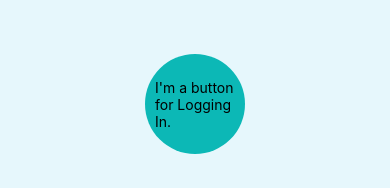
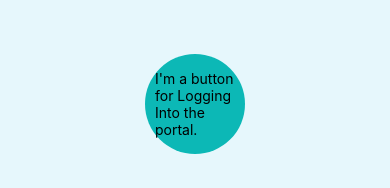
Before and after one commit to osamahabib5/Vaccination-Immunization-App, a React Native app: screen /Home in a window 390 px wide. Shown: the part 350-538 px from the top of the page. Built offline with nearby package versions, Linux system fonts and the light colour scheme.

Commit message:
Osama is commiting

```diff
--- a/src/app/screens/Home.js
+++ b/src/app/screens/Home.js
@@ -10,7 +10,7 @@ export default function Home({ navigation }) {
           navigation.navigate('Details', { name: 'Omer' })
         }
         style={styles.roundButton}>
-        <Text>I'm a button for Logging In.</Text>
+        <Text>I'm a button for Logging Into the portal.</Text>
       </TouchableOpacity>
       {/* <Button
         title="Go to profile"
```
